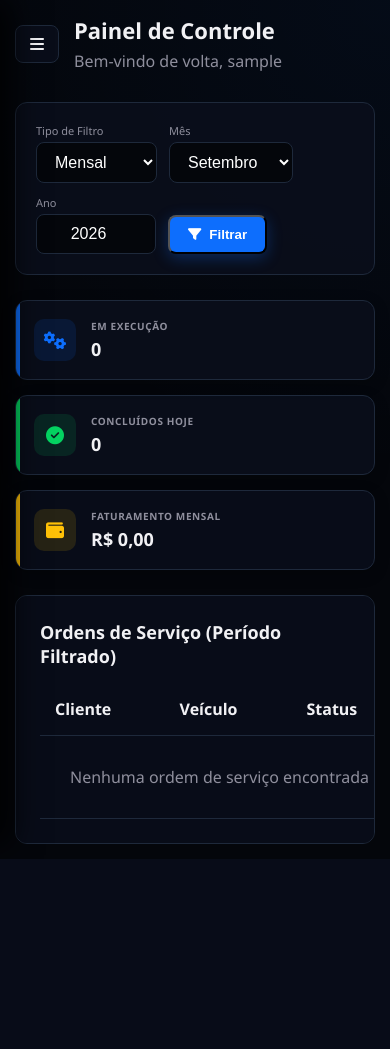
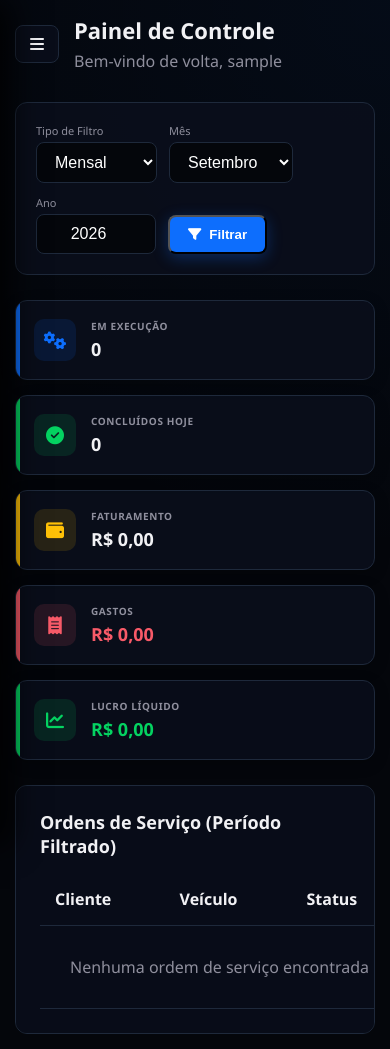
Before and after one commit to Carlos777-programmer/NCS, a Django app: page /dashboard/ in a window 390 px wide. Before the commit the page ends 859 px from the top, so only its background shows below. Run offline with Django 5.2, Linux system fonts and the light colour scheme; the visitor is signed in with stand-in values (Sample User, id 1); data that the repository does not hold is empty.

Commit message:
feat(dashboard): add expenses and net profit tracking

```diff
--- a/core/templates/core/base.html
+++ b/core/templates/core/base.html
@@ -45,6 +45,7 @@
             flex-direction: column;
             flex-shrink: 0;
             transition: all 0.3s ease;
+            overflow-y: auto; /* Permite a rolagem vertical de todo o menu no mobile */
         }
 
         .sidebar-logo-container {
@@ -52,17 +53,18 @@
             flex-direction: column;
             align-items: center;
             justify-content: center;
-            margin-bottom: 35px;
+            margin-bottom: 25px;
             text-align: center;
         }
 
         .sidebar-logo-wrapper {
-            width: 250px;
-            height: 250px;
+            width: 100%;
+            max-width: 160px;
+            height: 160px;
             display: flex;
             align-items: center;
             justify-content: center;
-            margin-bottom: 8px;
+            margin: 0 auto 8px auto;
         }
 
         .sidebar-logo-wrapper video {
@@ -244,7 +246,7 @@
         <a href="{% url 'servicos_list' %}" class="nav-item {% block nav_servicos %}{% endblock %}"><i class="fa-solid fa-wrench"></i> Serviços</a>
         <a href="{% url 'agendamentos_list' %}" class="nav-item {% block nav_agendamentos %}{% endblock %}"><i class="fa-solid fa-calendar-days"></i> Agendamentos</a>
         <a href="{% url 'gastos_list' %}" class="nav-item {% block nav_gastos %}{% endblock %}"><i class="fa-solid fa-wallet"></i> Gastos</a>
-        <a href="{% url 'projects_list' %}" class="nav-item"><i class="fa-solid fa-images"></i> Projetos & Fotos</a>
+        <a href="{% url 'projects_list' %}" class="nav-item"><i class="fa-solid fa-images"></i>Fotos do Site</a>
 
         <div style="margin-top: auto;">
             <form action="{% url 'logout' %}" method="post" style="margin: 0;">
@@ -260,7 +262,7 @@
         {% block content %}{% endblock %}
     </main>
 
-    <!-- SCRIPT PARAremover A TELA DE ABERTURA QUANDO CARREGAR -->
+    <!-- SCRIPT PARA REMOVER A TELA DE ABERTURA QUANDO CARREGAR -->
     <script>
         window.addEventListener('load', function() {
             const splash = document.getElementById('app-splash');
@@ -283,7 +285,7 @@
                     e.stopPropagation();
                     if (window.innerWidth <= 768) {
                         document.body.classList.toggle('sidebar-open');
-          2          } else {
+                    } else {
                         document.body.classList.toggle('sidebar-collapsed');
                     }
                 });
--- a/core/templates/core/dashboard.html
+++ b/core/templates/core/dashboard.html
@@ -14,7 +14,7 @@
         </div>
     </header>
 
-    <!-- BARRA DE FILTROS AVANÇADA (Mesmo padrão do controle de gastos) -->
+    <!-- BARRA DE FILTROS AVANÇADA -->
     <div style="background: var(--panel-bg); border: 1px solid var(--borda); padding: 20px; border-radius: 12px; margin-bottom: 25px; display: flex; justify-content: space-between; align-items: center; flex-wrap: wrap; gap: 20px;">
         <form method="get" style="display: flex; gap: 12px; align-items: center; flex-wrap: wrap;">
 
@@ -78,7 +78,7 @@
         </form>
     </div>
 
-    <!-- CARDS DE ESTATÍSTICAS OTIMIZADOS PARA MOBILE -->
+    <!-- CARDS DE ESTATÍSTICAS E FINANCEIRO -->
     <section class="stats-grid">
         <div class="stat-card stat-execution">
             <div class="stat-icon"><i class="fa-solid fa-gears"></i></div>
@@ -97,8 +97,24 @@
         <div class="stat-card stat-revenue">
             <div class="stat-icon"><i class="fa-solid fa-wallet"></i></div>
             <div>
-                <h3>Faturamento Mensal</h3>
-                <p>R$ {{ faturamento_mensal|floatformat:2 }}</p>
+                <h3>Faturamento</h3>
+                <p>R$ {{ faturamento_periodo|floatformat:2 }}</p>
+            </div>
+        </div>
+        <div class="stat-card stat-expenses">
+            <div class="stat-icon"><i class="fa-solid fa-receipt"></i></div>
+            <div>
+                <h3>Gastos</h3>
+                <p style="color: #f75a68;">R$ {{ gastos_periodo|floatformat:2 }}</p>
+            </div>
+        </div>
+        <div class="stat-card stat-profit">
+            <div class="stat-icon"><i class="fa-solid fa-chart-line"></i></div>
+            <div>
+                <h3>Lucro Líquido</h3>
+                <p style="color: {% if lucro_periodo >= 0 %}#04d361{% else %}#ef4444{% endif %};">
+                    R$ {{ lucro_periodo|floatformat:2 }}
+                </p>
             </div>
         </div>
     </section>
@@ -150,10 +166,9 @@
     </section>
 
     <style>
-        /* Estilos dos Cards de Estatísticas Otimizados para Mobile */
         .stats-grid {
             display: grid;
-            grid-template-columns: repeat(auto-fit, minmax(220px, 1fr));
+            grid-template-columns: repeat(auto-fit, minmax(200px, 1fr));
             gap: 15px;
             margin-bottom: 25px;
         }
@@ -183,6 +198,8 @@
         .stat-execution::before { background: #0d6efd; }
         .stat-completed::before { background: #04d361; }
         .stat-revenue::before { background: #ffc107; }
+        .stat-expenses::before { background: #f75a68; }
+        .stat-profit::before { background: #04d361; }
 
         .stat-icon {
             width: 42px;
@@ -198,6 +215,8 @@
         .stat-execution .stat-icon { background: rgba(13, 110, 253, 0.12); color: #0d6efd; }
         .stat-completed .stat-icon { background: rgba(4, 211, 97, 0.12); color: #04d361; }
         .stat-revenue .stat-icon { background: rgba(255, 193, 7, 0.12); color: #ffc107; }
+        .stat-expenses .stat-icon { background: rgba(247, 90, 104, 0.12); color: #f75a68; }
+        .stat-profit .stat-icon { background: rgba(4, 211, 97, 0.12); color: #04d361; }
 
         .stat-card h3 {
             margin: 0;
@@ -209,22 +228,17 @@
 
         .stat-card p {
             margin: 4px 0 0 0;
-            font-size: 20px; /* Reduzido proporcionalmente para encaixar bem no mobile */
+            font-size: 18px;
             font-weight: 700;
             color: var(--text-main);
         }
 
-        /* Ajustes responsivos adicionais para telas menores */
         @media (max-width: 480px) {
             .stats-grid {
                 grid-template-columns: 1fr;
             }
-            .stat-card p {
-                font-size: 18px;
-            }
         }
 
-        /* Badges de Status na Tabela */
         .status-badge {
             padding: 4px 10px;
             border-radius: 6px;
--- a/core/views.py
+++ b/core/views.py
@@ -44,8 +44,9 @@ def dashboard(request):
         criado_em__date=hoje.date()
     ).count()
 
-    # 2. Queryset base de Ordens de Serviço para aplicação dos filtros avançados
+    # 2. Querysets base para aplicação dos filtros avançados
     ordens_query = OrdemServico.objects.all().order_by('-criado_em')
+    gastos_query = Gasto.objects.all()
 
     if tipo_filtro == 'mes':
         try:
@@ -53,6 +54,7 @@ def dashboard(request):
         except ValueError:
             mes = hoje.month
         ordens_query = ordens_query.filter(criado_em__year=ano, criado_em__month=mes)
+        gastos_query = gastos_query.filter(data__year=ano, data__month=mes)
 
     elif tipo_filtro == 'trimestre':
         try:
@@ -62,6 +64,7 @@ def dashboard(request):
         meses_map = {1: [1, 2, 3], 2: [4, 5, 6], 3: [7, 8, 9], 4: [10, 11, 12]}
         meses = meses_map.get(trimestre, [1, 2, 3])
         ordens_query = ordens_query.filter(criado_em__year=ano, criado_em__month__in=meses)
+        gastos_query = gastos_query.filter(data__year=ano, data__month__in=meses)
 
     elif tipo_filtro == 'semanal':
         try:
@@ -69,15 +72,19 @@ def dashboard(request):
         except ValueError:
             semana = hoje.isocalendar()[1]
         ordens_query = ordens_query.filter(criado_em__year=ano, criado_em__week=semana)
+        gastos_query = gastos_query.filter(data__year=ano, data__week=semana)
 
     elif tipo_filtro == 'ano':
         ordens_query = ordens_query.filter(criado_em__year=ano)
+        gastos_query = gastos_query.filter(data__year=ano)
 
     else:  # 'tudo'
         tipo_filtro = 'tudo'
 
-    # 3. Faturamento somado com base no período filtrado ativo
-    faturamento_mensal = ordens_query.filter(status='CONCLUIDO').aggregate(total=Sum('valor_total'))['total'] or 0
+    # 3. Cálculos financeiros baseados no período filtrado ativo
+    faturamento_periodo = ordens_query.filter(status='CONCLUIDO').aggregate(total=Sum('valor_total'))['total'] or 0
+    gastos_periodo = gastos_query.aggregate(total=Sum('valor'))['total'] or 0
+    lucro_periodo = faturamento_periodo - gastos_periodo
 
     # 4. Ordens de Serviço filtradas para a tabela do Dashboard
     recentes_os = ordens_query[:10]
@@ -85,7 +92,9 @@ def dashboard(request):
     context = {
         'em_execucao': em_execucao,
         'concluidos_hoje': concluidos_hoje,
-        'faturamento_mensal': faturamento_mensal,
+        'faturamento_periodo': faturamento_periodo,
+        'gastos_periodo': gastos_periodo,
+        'lucro_periodo': lucro_periodo,
         'recentes_os': recentes_os,
         'tipo_filtro': tipo_filtro,
         'mes_atual': str(mes_param).zfill(2),
@@ -129,7 +138,6 @@ def cliente_delete(request, pk):
     cliente.delete()
     return redirect('clientes_list')
 
-@login_required
 @login_required
 def veiculos_list(request):
     query = request.GET.get('q', '').strip()
@@ -199,7 +207,6 @@ def ordens_servico_list(request):
 
     # 2. Aplicar filtro de texto (Busca global)
     if query:
-        # Se a busca começar com #, podemos tentar filtrar direto pelo ID
         if query.startswith('#'):
             id_str = query.replace('#', '')
             if id_str.isdigit():
```
